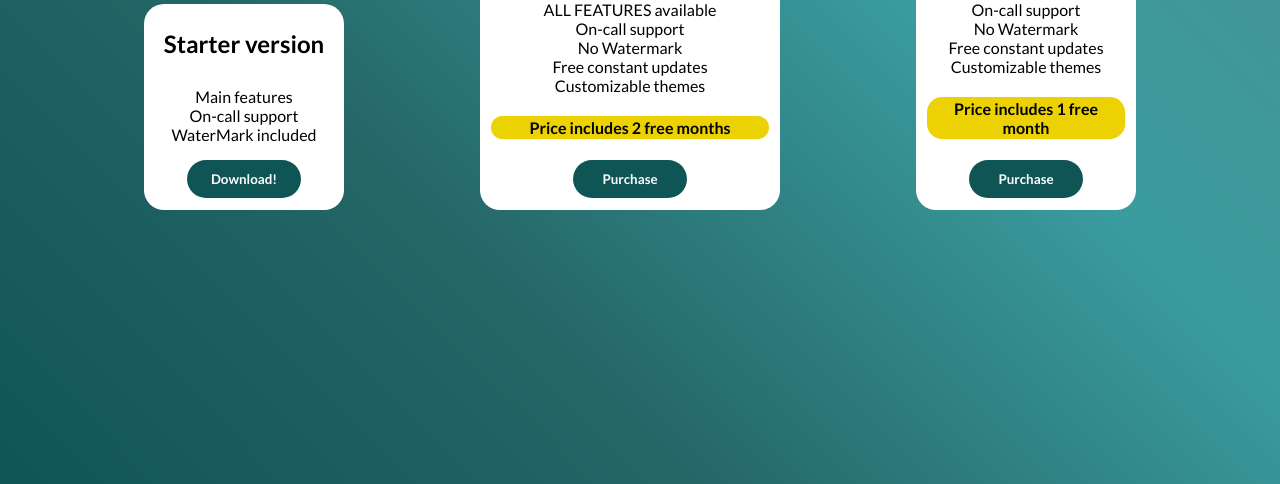
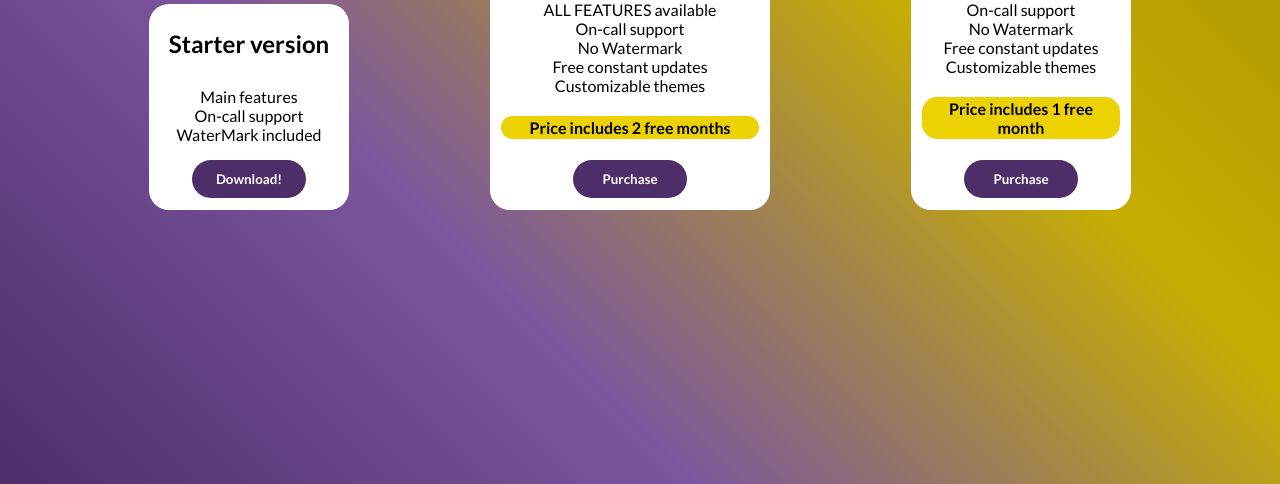
Before and after one commit to hidriamin/priceCards, a plain HTML site: page index.html in a window 1280 px wide. Shown: the part 316-800 px from the top of the page. Drawn offline with Linux system fonts and the light colour scheme.

Commit message:
Visual changes
Changed the color palette?

```diff
--- a/style.css
+++ b/style.css
@@ -3,10 +3,7 @@ p,h1,h2,h3,h4,.button{
 }
 .title{
     text-align:center;
-}
-.title h1{
     font-family: 'Lato',sans-serif;
-    text-align: center;
 }
 
 .card-head,.card-body{
@@ -21,7 +18,7 @@ p,h1,h2,h3,h4,.button{
     flex-basis: 220px;
 }
 .box2{
-    flex-basis: 300px;
+    flex-basis: 280px;
 }
 .tag{
     text-align:center;
@@ -45,7 +42,7 @@ p,h1,h2,h3,h4,.button{
 
 }
 .button{
-    background-color: #105556;
+    background-color: #4d2e69;
     color:white;
     border: 0em;
     font-family: "Lato",sans-serif;
@@ -73,8 +70,8 @@ body{
     display: flex;
     justify-content:center;
     flex-direction: column;
-    background-color: #4B9091;
-    background-image: linear-gradient(45deg, #105556, #256667, #3a9c9e, #4B9091);
+    background-color: #7B569E;
+    background-image: linear-gradient(45deg, #4d2e69, #7B569E, #C6AE01, #A18C00);
 }
 #box{
  display: flex;
```
Also changed, not shown: index.html (+3 -1 lines).
